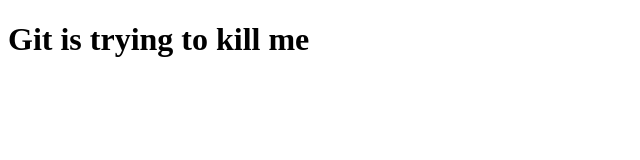
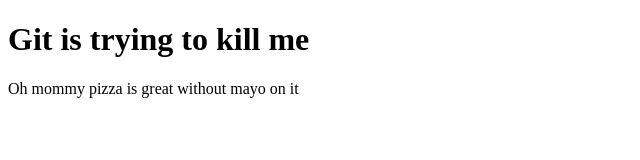
Before and after one commit to yaroslav9000-prog/test, a plain HTML site: page index.html in a window 1280 px wide. Shown: the whole page, without its empty margins (0-640 px from the left). Drawn offline with Linux system fonts and the light colour scheme.

Commit message:
oh mamy is great comment

```diff
--- a/index.html
+++ b/index.html
@@ -7,5 +7,6 @@
 </head>
 <body>
     <h1>Git is trying to kill me</h1>
+    <p>Oh mommy pizza is great without mayo on it</p>
 </body>
 </html>
```
